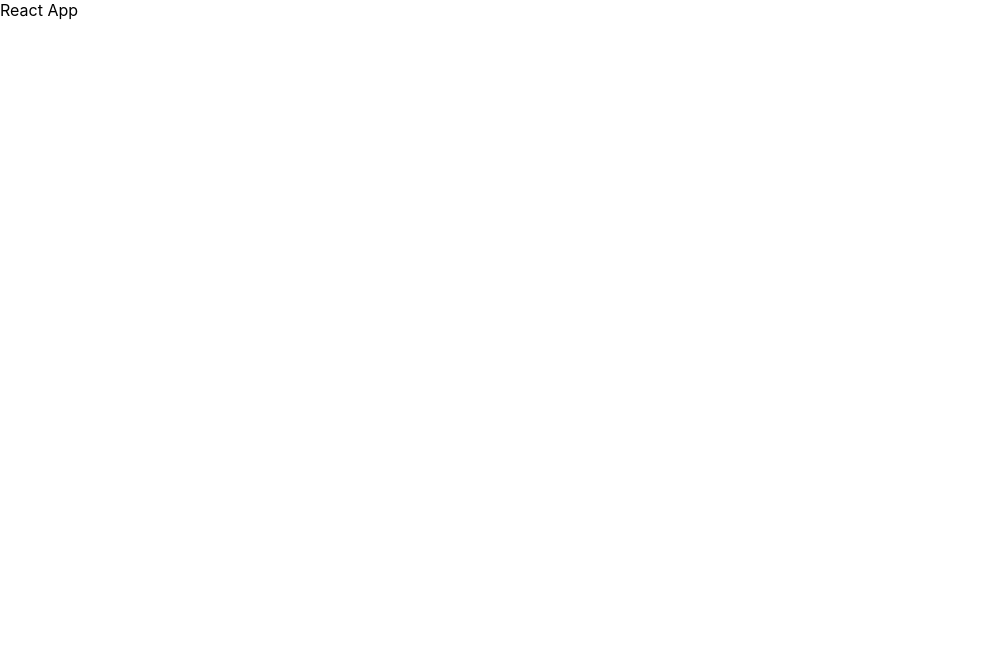
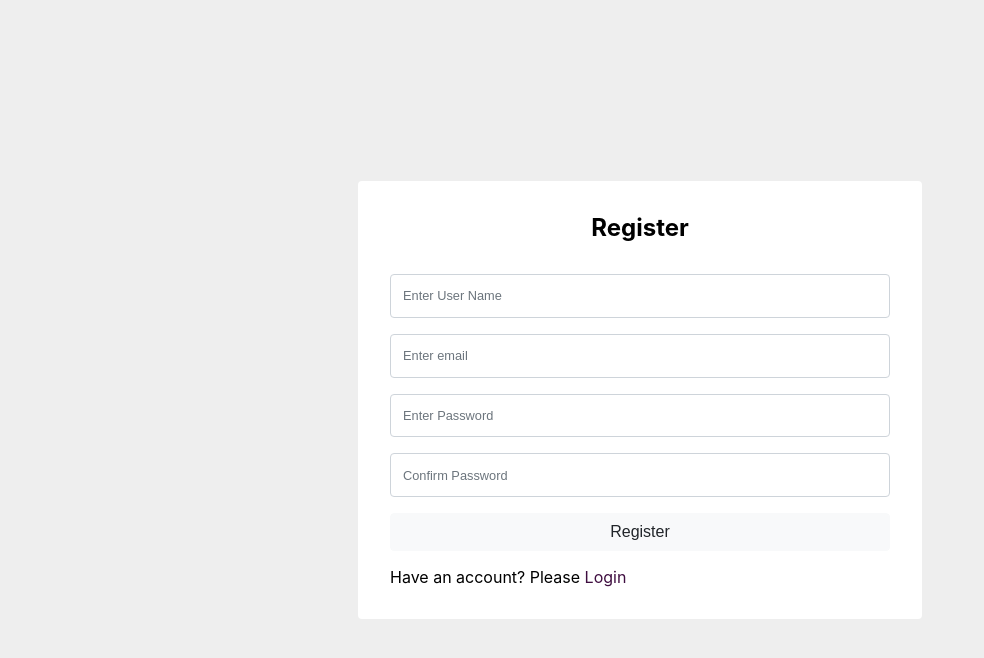
Before and after one commit to munirmahmud/slack-app-clone, a React (Create React App) app: page /register in a window 1280 px wide. Shown: the top 658 px of the page, without its empty margins (0-984 px from the left). Built offline with nearby package versions, Linux system fonts and the light colour scheme.

Commit message:
Registration component styles done

```diff
--- /dev/null
+++ b/src/components/Auth/Auth.css
@@ -0,0 +1,131 @@
+.form-wrapper {
+    width: 100%;
+    height: 100vh;
+    background-color: #eee;
+    display: flex;
+    align-items: center;
+    justify-content: center;
+}
+.form-fields {
+    width: 500px;
+    background: #fff;
+    overflow: hidden;
+    padding: 2rem;
+    border-radius: 4px;
+}
+.form-header {
+    margin-bottom: 2rem;
+    text-align: center;
+}
+
+.field-group {
+    margin-bottom: 1rem;
+    display: flex;
+}
+.field-control {
+    display: block;
+    width: 100%;
+    height: calc(1.5em + 0.75rem + 2px);
+    padding: 0.275rem 0.75rem;
+    font-size: .8rem;
+    font-weight: 400;
+    line-height: 1.5;
+    color: #495057;
+    background-color: #fff;
+    background-clip: padding-box;
+    border: 1px solid #ced4da;
+    border-radius: 0.25rem;
+    transition: border-color 0.15s ease-in-out, box-shadow 0.15s ease-in-out;
+}
+.field-control::-ms-expand {
+    background-color: transparent;
+    border: 0;
+}
+
+.field-control:focus {
+    color: #495057;
+    background-color: #fff;
+    border-color: #80bdff;
+    outline: 0;
+    box-shadow: 0 0 0 0.2rem rgba(0, 123, 255, 0.25);
+}
+
+.field-control::-webkit-input-placeholder {
+    color: #6c757d;
+    opacity: 1;
+}
+
+.field-control::-moz-placeholder {
+    color: #6c757d;
+    opacity: 1;
+}
+
+.field-control:-ms-input-placeholder {
+    color: #6c757d;
+    opacity: 1;
+}
+
+.field-control::-ms-input-placeholder {
+    color: #6c757d;
+    opacity: 1;
+}
+
+.field-control::placeholder {
+    color: #6c757d;
+    opacity: 1;
+}
+
+.btn {
+    display: inline-block;
+    font-weight: 400;
+    color: #212529;
+    text-align: center;
+    vertical-align: middle;
+    -webkit-user-select: none;
+    -moz-user-select: none;
+    -ms-user-select: none;
+    user-select: none;
+    background-color: transparent;
+    border: 1px solid transparent;
+    padding: 0.375rem 0.75rem;
+    font-size: 1rem;
+    line-height: 1.5;
+    border-radius: 0.25rem;
+    cursor: pointer;
+    transition: color 0.15s ease-in-out, background-color 0.15s ease-in-out, border-color 0.15s ease-in-out, box-shadow 0.15s ease-in-out;
+}
+.btn-light {
+    color: #212529;
+    background-color: #f8f9fa;
+    border-color: #f8f9fa;
+}
+.btn-light:hover {
+    color: #212529;
+    background-color: #e2e6ea;
+    border-color: #dae0e5;
+}
+.fluid {
+    width: 100%;
+}
+
+.form-footer {
+    text-align: left;
+}
+.form-footer a {
+    text-decoration: none;
+    color: #3F0E40;
+}
+.form-footer a:hover {
+    text-decoration: underline;
+}
+
+.sr-only {
+    position: absolute;
+    width: 1px;
+    height: 1px;
+    padding: 0;
+    overflow: hidden;
+    clip: rect(0, 0, 0, 0);
+    white-space: nowrap;
+    border: 0;
+}
--- /dev/null
+++ b/src/components/Auth/Register/Register.js
@@ -0,0 +1,95 @@
+import React, { useState } from 'react';
+import { Link } from "react-router-dom";
+
+import '../Auth.css';
+
+const Register = () => {
+    const user = {
+        username: '',
+        email: '',
+        password: '',
+        confirmPassword: ''
+    }
+    const [userState, setUserState] = useState(user);
+
+    const handleInput = (e) => {
+        const target = e.target;
+        setUserState(currentState => {
+            const currentUser = { ...currentState };
+            currentUser[target.name] = target.value;
+            return currentUser;
+        });
+    };
+
+    const handleSubmit = (e) => {
+        e.preventDefault();
+
+    };
+
+    return (
+        <div className="form-wrapper">
+            <div className="form-fields">
+                <div className="form-header">
+                    <h2>Register</h2>
+                </div>
+                <form onSubmit={handleSubmit}>
+                    <div className="field-group">
+                        <label className="sr-only" htmlFor="username">User Name</label>
+                        <input
+                            type="text"
+                            className="field-control"
+                            id="username"
+                            name="username"
+                            placeholder="Enter User Name"
+                            value={userState.username}
+                            onChange={handleInput}
+                        />
+                    </div>
+                    <div className="field-group">
+                        <label className="sr-only" htmlFor="email">Email</label>
+                        <input
+                            type="email"
+                            className="field-control"
+                            id="email"
+                            placeholder="Enter email"
+                            value={userState.email}
+                            onChange={handleInput}
+                        />
+                    </div>
+                    <div className="field-group">
+                        <label className="sr-only" htmlFor="password">Password</label>
+                        <input
+                            type="password"
+                            className="field-control"
+                            id="password"
+                            placeholder="Enter Password"
+                            value={userState.password}
+                            onChange={handleInput}
+                        />
+                    </div>
+                    <div className="field-group">
+                        <label className="sr-only" htmlFor="confirmPassword">Confirm Password</label>
+                        <input
+                            type="password"
+                            className="field-control"
+                            id="confirmPassword"
+                            placeholder="Confirm Password"
+                            value={userState.confirmPassword}
+                            onChange={handleInput}
+                        />
+                    </div>
+                    <div className="field-group">
+                        <button type="submit" className="btn btn-light fluid">Register</button>
+                    </div>
+                </form>
+
+                <div className="form-footer">
+                    Have an account? Please <Link to="/login">Login</Link>
+                </div>
+
+            </div>
+        </div>
+    );
+};
+
+export default Register;
--- a/src/index.css
+++ b/src/index.css
@@ -1,3 +1,6 @@
+* {
+  margin: 0;
+}
 body {
   margin: 0;
   font-family: -apple-system, BlinkMacSystemFont, 'Segoe UI', 'Roboto', 'Oxygen',
@@ -5,9 +8,6 @@ body {
     sans-serif;
   -webkit-font-smoothing: antialiased;
   -moz-osx-font-smoothing: grayscale;
+  padding: 0;
+  box-sizing: border-box;
 }
-
-code {
-  font-family: source-code-pro, Menlo, Monaco, Consolas, 'Courier New',
-    monospace;
-}
--- a/src/index.js
+++ b/src/index.js
@@ -3,10 +3,18 @@ import ReactDOM from 'react-dom';
 import './index.css';
 import App from './App';
 import reportWebVitals from './reportWebVitals';
+import { BrowserRouter as Router, Switch, Route} from "react-router-dom";
+import Register from "./components/Auth/Register/Register";
+
 
 ReactDOM.render(
   <React.StrictMode>
-    <App />
+      <Router>
+          <Switch>
+              <Route path="/register" component={Register} />
+              <Route path="/" component={App} />
+          </Switch>
+      </Router>
   </React.StrictMode>,
   document.getElementById('root')
 );
```
